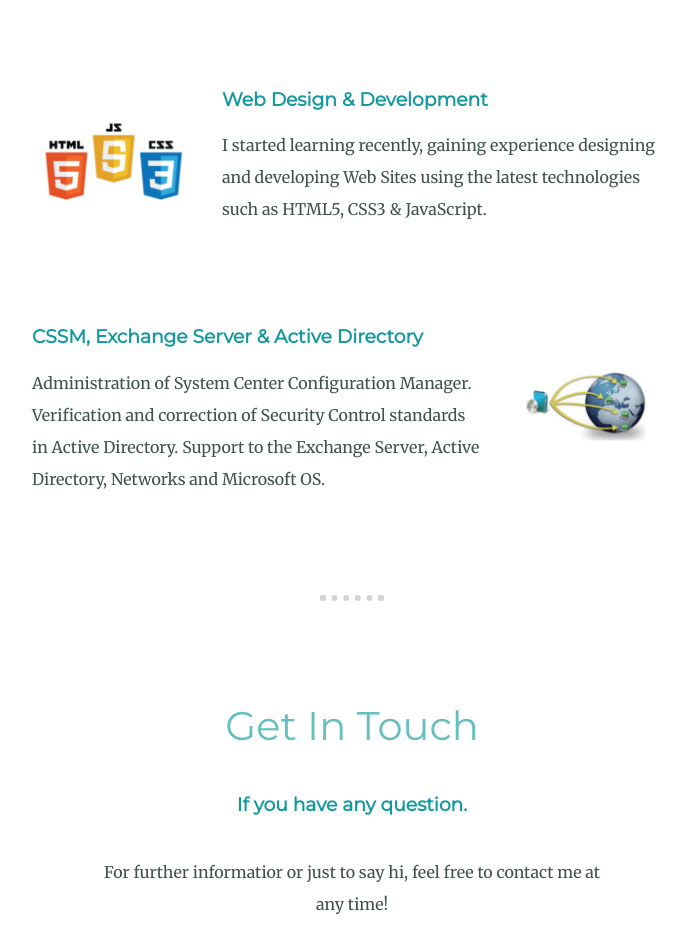
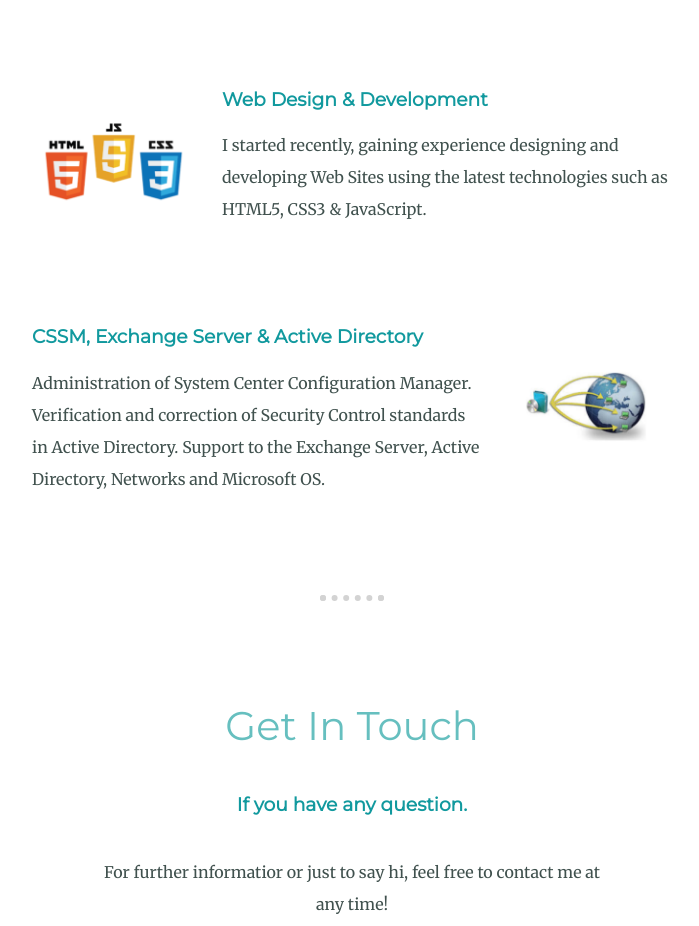
Before and after one commit to Federicoezequielm/Personal-Site, a plain HTML site: page index.html in a window 1280 px wide. Shown: the part 1540-2466 px from the top of the page, without its empty margins (288-987 px from the left). Drawn offline with Linux system fonts and the light colour scheme.

Commit message:
Update index.html

```diff
--- a/index.html
+++ b/index.html
@@ -40,7 +40,7 @@
       <div class="skill-row">
         <img class="webdev-pic" src="webdev-pic.png">
         <h3>Web Design & Development</h3>
-        <p>I started learning recently, gaining experience designing and developing Web Sites using the latest technologies such as HTML5, CSS3 & JavaScript.</p>
+        <p>I started recently, gaining experience designing and developing Web Sites using the latest technologies such as HTML5, CSS3 & JavaScript.</p>
       </div>
       <div class="skill-row">
         <img class="sccm-pic" src="sccm-pic.png">
```
